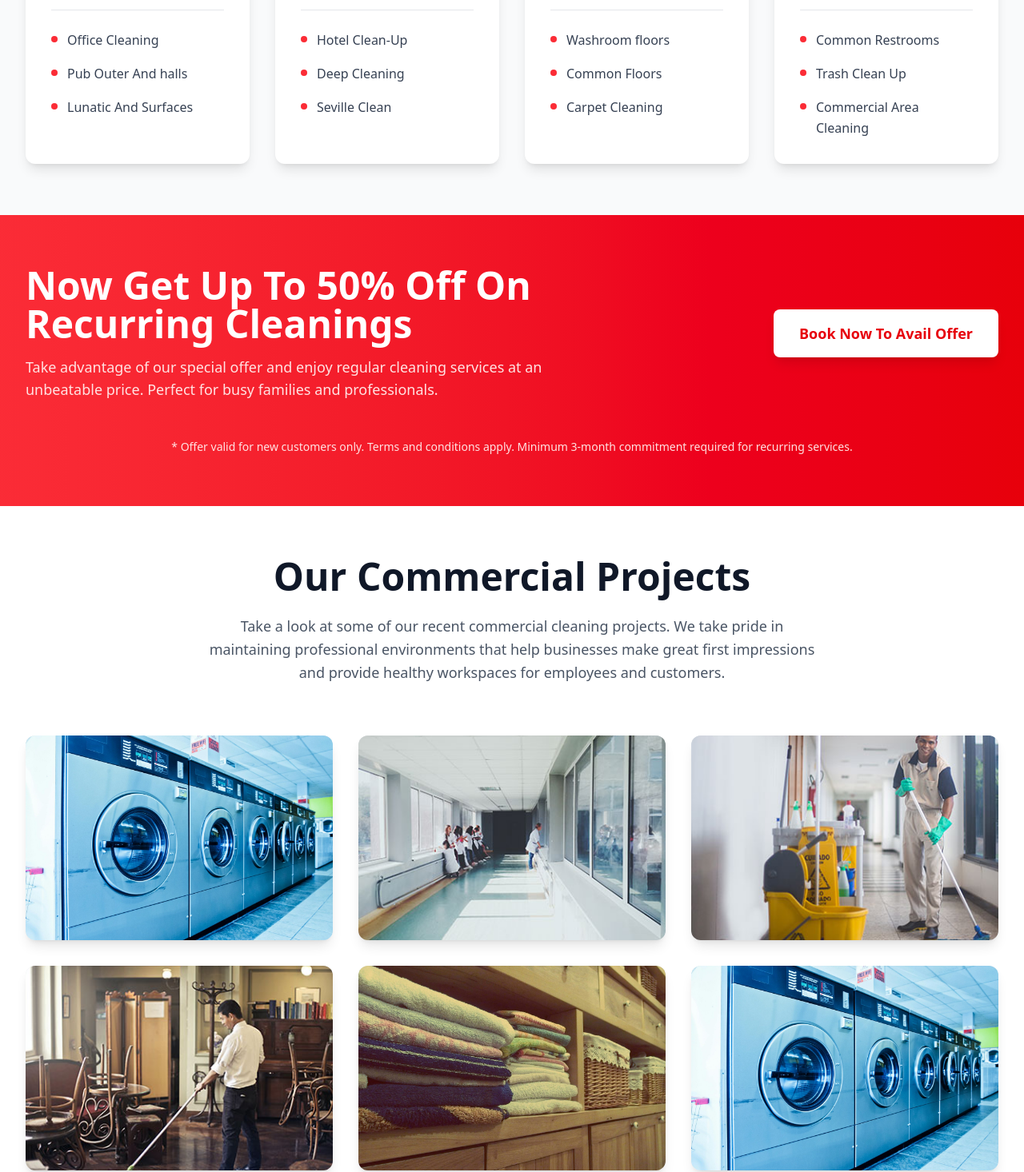
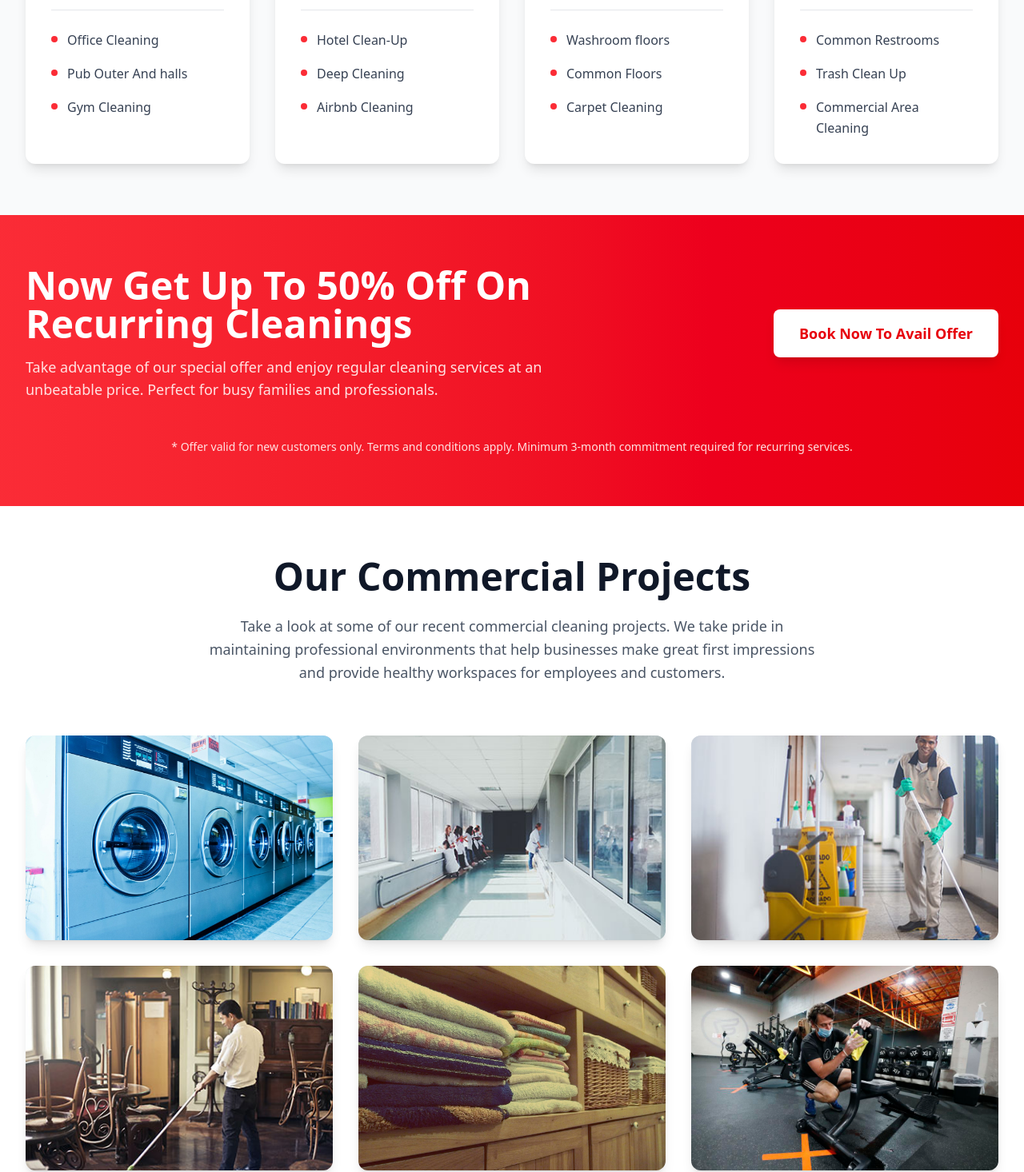
Before and after one commit to codename-SilverMask/mow-and-shine, a Next.js app: page /commercial in a window 1280 px wide. Shown: the part 947-2413 px from the top of the page at 80% size. Built offline with nearby package versions, Linux system fonts and the light colour scheme.

Commit message:
Commercial Page Updated

```diff
--- a/components/commercial/Gallery.jsx
+++ b/components/commercial/Gallery.jsx
@@ -44,7 +44,7 @@ const Gallery = () => {
     },
     {
       id: 6,
-      src: "/commercial-cleaning-1.jpg",
+      src: "/commercial-cleaning-6.jpg",
       alt: "Hospitality cleaning service",
       title: "Hospitality Services",
     },
--- a/components/commercial/ServicesGrid.jsx
+++ b/components/commercial/ServicesGrid.jsx
@@ -10,8 +10,8 @@ const ServicesGrid = () => {
   }, []);
 
   const services = {
-    column1: ["Office Cleaning", "Pub Outer And halls", "Lunatic And Surfaces"],
-    column2: ["Hotel Clean-Up", "Deep Cleaning", "Seville Clean"],
+    column1: ["Office Cleaning", "Pub Outer And halls", "Gym Cleaning"],
+    column2: ["Hotel Clean-Up", "Deep Cleaning", "Airbnb Cleaning"],
     column3: ["Washroom floors", "Common Floors", "Carpet Cleaning"],
     column4: ["Common Restrooms", "Trash Clean Up", "Commercial Area Cleaning"],
   };
```
Also changed, not shown: public/commercial-cleaning-6.jpg (added).
